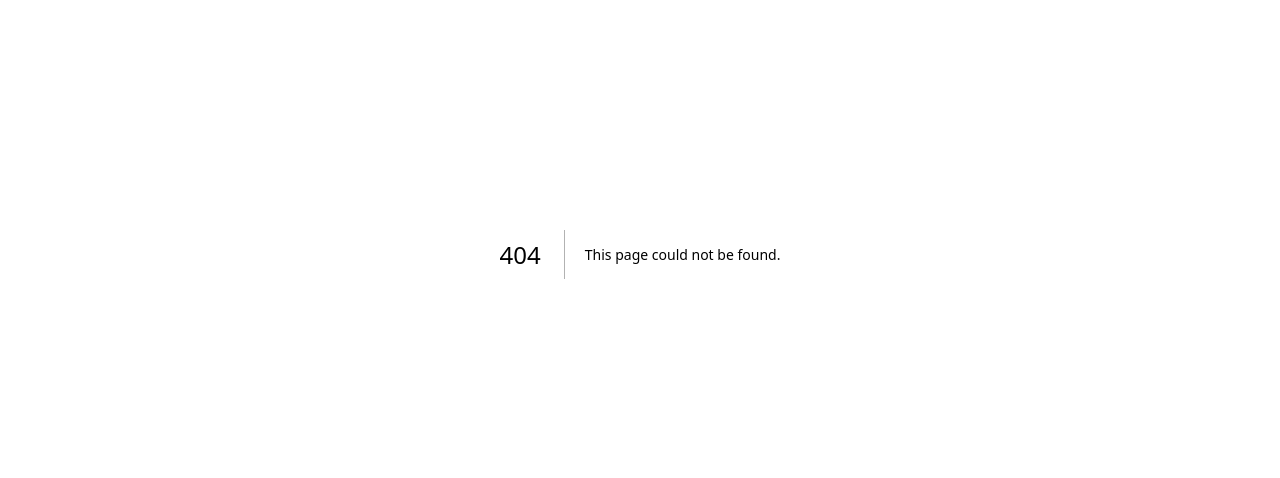
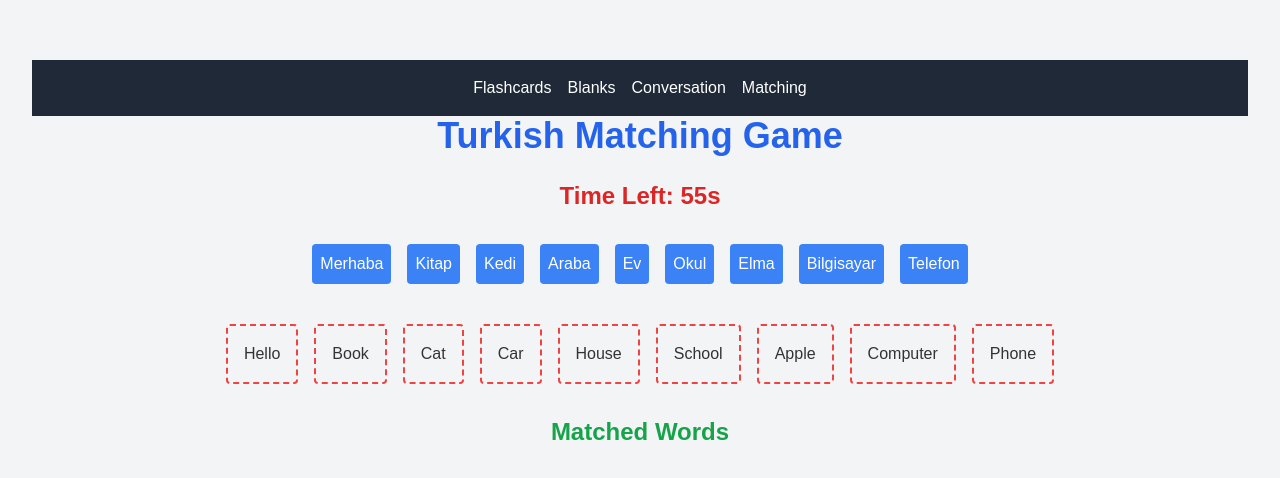
Before and after one commit to smmalik3/turkish, a Next.js app: page /matching-game in a window 1280 px wide. Before the commit this address had no page. Shown: the part 146-624 px from the top of the page. Built offline with nearby package versions, Linux system fonts and the light colour scheme.

Commit message:
Added Matching Game

```diff
--- a/package.json
+++ b/package.json
@@ -15,6 +15,8 @@
     "next": "latest",
     "postcss": "^8.4.49",
     "react": "latest",
+    "react-dnd": "^16.0.1",
+    "react-dnd-html5-backend": "^16.0.1",
     "react-dom": "latest",
     "tailwindcss": "^3.4.17"
   },
--- a/src/components/NavMenu.tsx
+++ b/src/components/NavMenu.tsx
@@ -12,12 +12,17 @@ const NavMenu: React.FC = () => {
         </li>
         <li>
           <Link href="/fill-in-the-blanks" className="text-white hover:text-gray-400">
-            Fill in the Blanks
+            Blanks
           </Link>
         </li>
         <li>
           <Link href="/conversation" className="text-white hover:text-gray-400">
             Conversation
+          </Link>
+        </li>
+        <li>
+          <Link href="/matching-game" className="text-white hover:text-gray-400">
+            Matching
           </Link>
         </li>
         {/* Add more links as needed */}
--- /dev/null
+++ b/src/pages/matching-game.tsx
@@ -0,0 +1,120 @@
+import React, { useState, useEffect } from 'react';
+import { DndProvider, useDrag, useDrop } from 'react-dnd';
+import { HTML5Backend } from 'react-dnd-html5-backend';
+import NavMenu from '../components/NavMenu';
+
+const words = [
+  { id: 1, turkish: 'Merhaba', english: 'Hello', image: '/images/hello.png' },
+  { id: 2, turkish: 'Kitap', english: 'Book', image: '/images/book.png' },
+  { id: 3, turkish: 'Kedi', english: 'Cat', image: '/images/cat.png' },
+  { id: 4, turkish: 'Araba', english: 'Car', image: '/images/car.png' },
+  { id: 5, turkish: 'Ev', english: 'House', image: '/images/house.png' },
+  { id: 6, turkish: 'Okul', english: 'School', image: '/images/school.png' },
+  { id: 7, turkish: 'Elma', english: 'Apple', image: '/images/apple.png' },
+  { id: 8, turkish: 'Bilgisayar', english: 'Computer', image: '/images/computer.png' },
+  { id: 9, turkish: 'Telefon', english: 'Phone', image: '/images/phone.png' },
+];
+
+const ItemTypes = {
+  WORD: 'word',
+};
+
+const DraggableWord = ({ word, type, isMatched }) => {
+  const [{ isDragging }, drag] = useDrag(() => ({
+    type: ItemTypes.WORD,
+    item: { id: word.id, type },
+    collect: (monitor) => ({
+      isDragging: !!monitor.isDragging(),
+    }),
+  }));
+
+  return (
+    <div
+      ref={drag}
+      className={`p-2 m-2 rounded cursor-pointer ${isDragging ? 'opacity-50' : 'opacity-100'} ${isMatched ? 'bg-gray-400 text-gray-700' : 'bg-blue-500 text-white'}`}
+    >
+      {type === 'turkish' ? word.turkish : <img src={word.image} alt={word.english} className="h-16 w-16" />}
+    </div>
+  );
+};
+
+const DroppableArea = ({ word, onDrop, isCorrect }) => {
+  const [{ isOver }, drop] = useDrop(() => ({
+    accept: ItemTypes.WORD,
+    drop: (item) => onDrop(item, word),
+    collect: (monitor) => ({
+      isOver: !!monitor.isOver(),
+    }),
+  }));
+
+  return (
+    <div
+      ref={drop}
+      className={`p-4 m-2 border-2 border-dashed rounded ${isOver ? 'border-green-500' : isCorrect === null ? 'border-gray-500' : isCorrect ? 'border-green-500' : 'border-red-500'}`}
+    >
+      {word.english}
+    </div>
+  );
+};
+
+const MatchingGame = () => {
+  const [matchedWords, setMatchedWords] = useState([]);
+  const [feedback, setFeedback] = useState({});
+  const [timeLeft, setTimeLeft] = useState(60); // 60 seconds timer
+  const [gameOver, setGameOver] = useState(false);
+
+  useEffect(() => {
+    if (timeLeft > 0) {
+      const timer = setTimeout(() => setTimeLeft(timeLeft - 1), 1000);
+      return () => clearTimeout(timer);
+    } else {
+      setGameOver(true);
+    }
+  }, [timeLeft]);
+
+  const handleDrop = (item, targetWord) => {
+    if (item.id === targetWord.id) {
+      setMatchedWords([...matchedWords, targetWord.id]);
+      setFeedback({ ...feedback, [targetWord.id]: true });
+    } else {
+      setFeedback({ ...feedback, [targetWord.id]: false });
+    }
+  };
+
+  return (
+    <DndProvider backend={HTML5Backend}>
+      <div className="flex flex-col items-center justify-center min-h-screen p-8 bg-gray-100">
+        <NavMenu />
+        <h1 className="text-4xl font-bold mb-6 text-center text-blue-600">Turkish Matching Game</h1>
+        <div className="text-2xl font-bold mb-6 text-center text-red-600">Time Left: {timeLeft}s</div>
+        {gameOver ? (
+          <div className="text-2xl font-bold text-center text-red-600">Time's up! Game Over.</div>
+        ) : (
+          <>
+            <div className="flex flex-wrap justify-center mb-6">
+              {words.map((word) => (
+                <DraggableWord key={word.id} word={word} type="turkish" isMatched={matchedWords.includes(word.id)} />
+              ))}
+            </div>
+            <div className="flex flex-wrap justify-center">
+              {words.map((word) => (
+                <DroppableArea key={word.id} word={word} onDrop={handleDrop} isCorrect={feedback[word.id]} />
+              ))}
+            </div>
+          </>
+        )}
+        <div className="mt-6">
+          <h2 className="text-2xl font-bold text-center text-green-600">Matched Words</h2>
+          <ul>
+            {matchedWords.map((id) => {
+              const word = words.find((w) => w.id === id);
+              return <li key={id} className="text-lg text-gray-700">{word.turkish} - {word.english}</li>;
+            })}
+          </ul>
+        </div>
+      </div>
+    </DndProvider>
+  );
+};
+
+export default MatchingGame;
```
Also changed, not shown: 1 other file (tests, documents, lock files or other folders).
